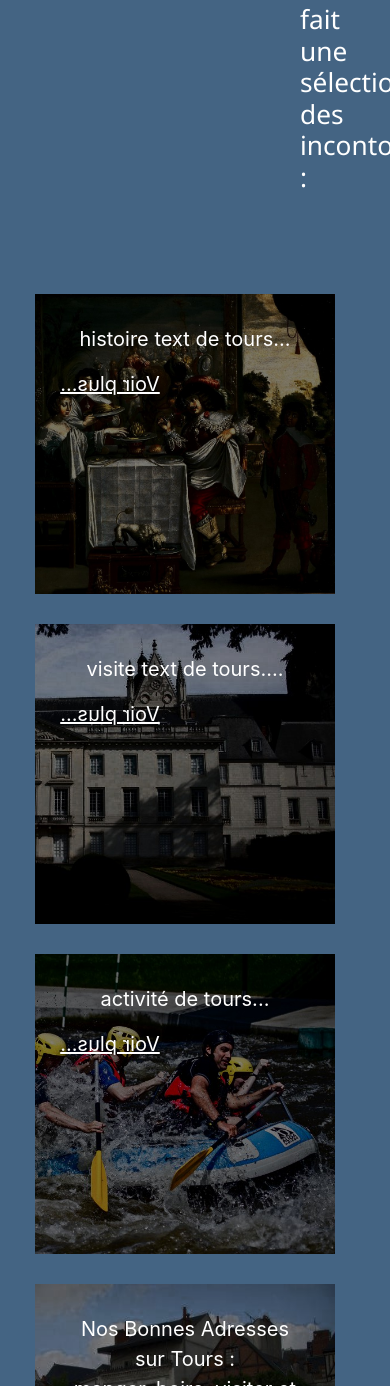
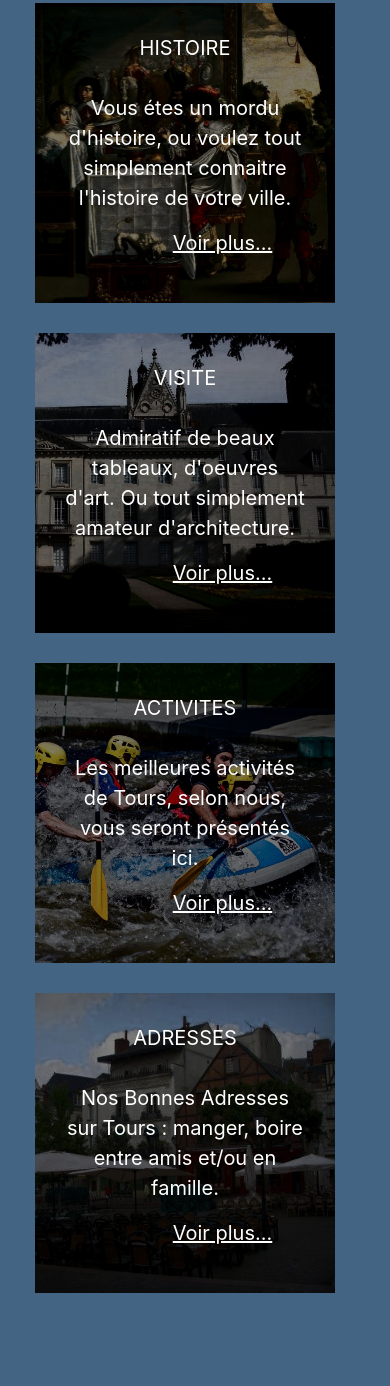
Before and after one commit to Mgaren/projet-1, a plain HTML site: page code/index.html in a window 390 px wide. Shown: the part 1215-2601 px from the top of the page. Drawn offline with nearby package versions, Linux system fonts and the light colour scheme.

Commit message:
modif de ma partie text/image

```diff
--- a/code/index.html
+++ b/code/index.html
@@ -95,11 +95,9 @@
                 </div>
                 <div class="back1">
                   <div class="textBack">
-                    <p> histoire text de tours... </p>
+                    <p> HISTOIRE <br><br> Vous étes un mordu d'histoire, ou voulez tout simplement connaitre l'histoire de votre ville. </p>
+                    <span><a href="histoire.html" class="link"> Voir plus... </a></span>
                   </div>
-                  <a class="link"
-                  href="histoire.html"> Voir plus...
-                  </a>
                 </div>
             </div>
         </div>
@@ -111,11 +109,9 @@
                 </div>
                 <div class="back2">
                   <div class="textBack">
-                    <p> visite text de tours.... </p>
+                    <p> VISITE <br><br> Admiratif de beaux tableaux, d'oeuvres d'art. Ou tout simplement amateur d'architecture. </p>
+                    <span><a href="visite.html" class="link"> Voir plus... </a></span>
                   </div>
-                  <a class="link"
-                  href="visite.html"> Voir plus...
-                  </a>
                 </div>
             </div>
         </div>
@@ -127,11 +123,9 @@
                 </div>
                 <div class="back3">
                   <div class="textBack">
-                    <p> activité de tours... </p>
+                    <p> ACTIVITES <br><br> Les meilleures activités de Tours, selon nous, vous seront présentés ici. </p>
+                    <span><a href="activité.html" class="link"> Voir plus... </a></span>
                   </div>
-                  <a class="link"
-                  href="activité.html"> Voir plus...
-                  </a>
                 </div>
             </div>
         </div>
@@ -143,11 +137,9 @@
                 </div>
                 <div class="back4">
                   <div class="textBack">
-                    <p> Nos Bonnes Adresses sur Tours : <br /> manger, boire, visiter et s'amuser <br /> entre amis et/ou en famille </p>
+                    <p> ADRESSES <br><br> Nos Bonnes Adresses sur Tours : manger, boire entre amis et/ou en famille. </p>
+                    <span><a href="adresse.html" class="link"> Voir plus... </a></span>
                   </div>
-                  <a class="link"
-                  href="adresse.html"> Voir plus...
-                  </a>
                 </div>
             </div>
         </div>
--- a/code/style.css
+++ b/code/style.css
@@ -291,11 +291,11 @@ body {
 }
 
 .link {
-    font-size: 20px;
-    cursor: pointer;
-    margin: 2rem 0 0 10rem;
-    color: white;
-    text-decoration: underline white;
+  font-size: 20px;
+  cursor: pointer;
+  margin: 2rem 0 0 5rem;
+  color: white;
+  text-decoration: underline white;
 }
 
 .link:hover {
@@ -316,11 +316,20 @@ body {
       display: flex;
       flex-direction: column;
     }
+
     .back1, .back2, .back3, .back4 {
       backface-visibility: visible;
     }
+
     .textBack, .link {
       transform: rotateY(180deg);
+    }
+
+    .titreflex {
+      text-align: center;
+      margin-left: 5rem;
+      margin-right: 5rem;
+      margin-bottom: 5rem;
     }
 }
 
```
